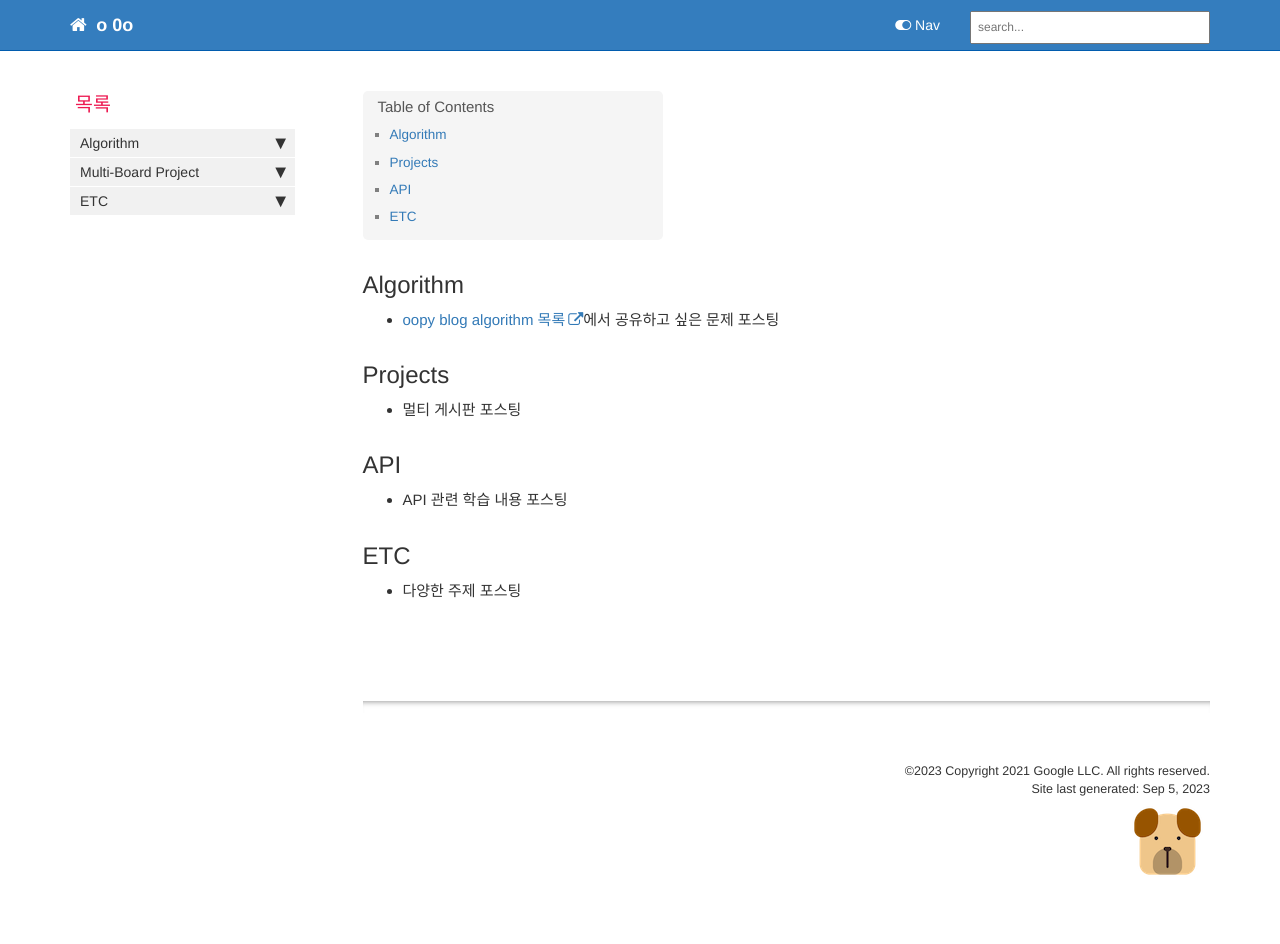
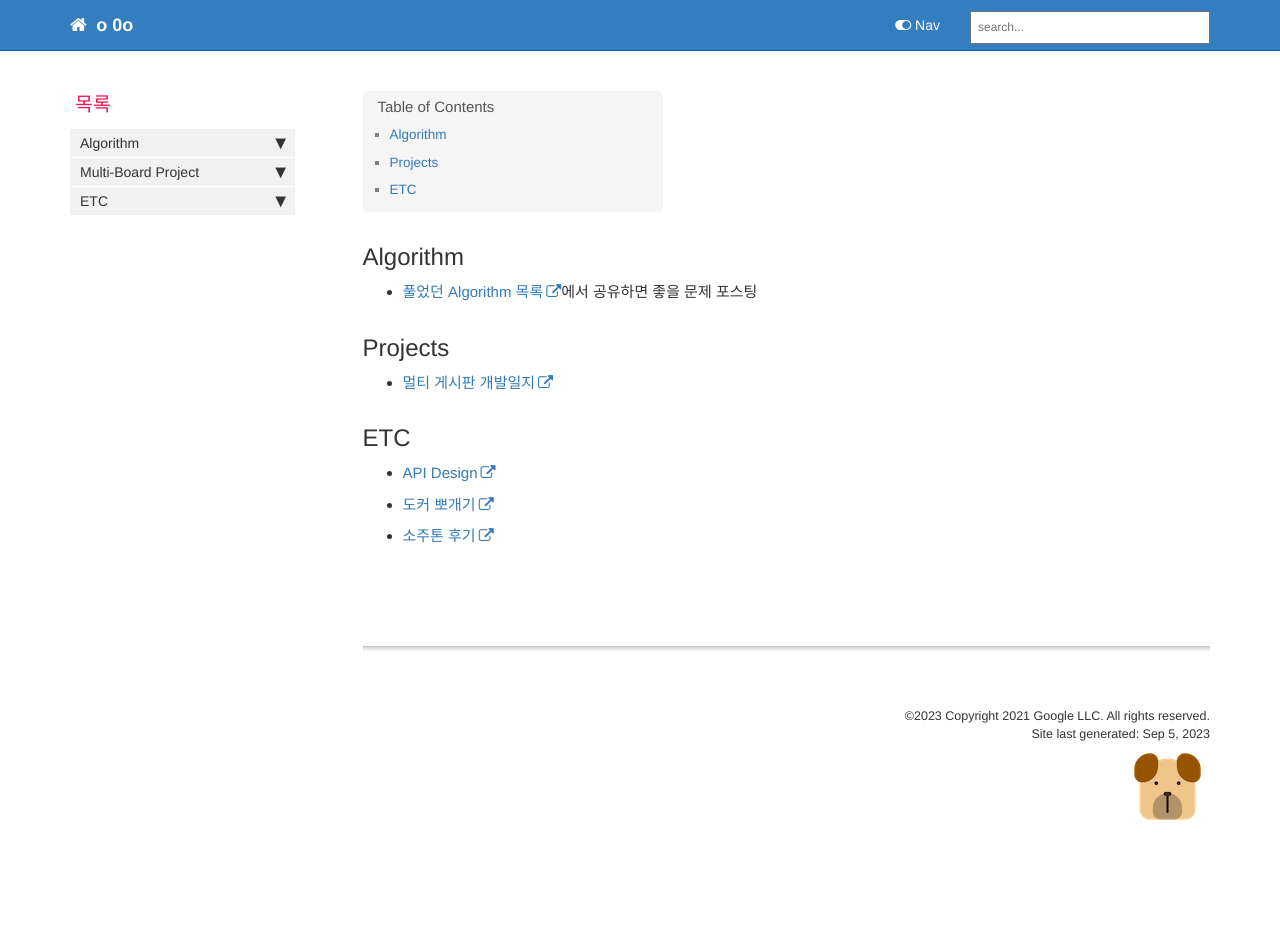
Before and after one commit to JeonJe/JeonJe.github.io, a Jekyll site: the page built from index.md, in a window 1280 px wide. Built offline with Jekyll 4.4.1, drawn with Linux system fonts in a browser that asks for light colours; comment, search, counter and statistics services are not loaded; after the commit the page ends 900 px from its top, so only the background shows below that.

Commit message:
sojuton + change index

```diff
--- a/_data/sidebars/mydoc_sidebar.yml
+++ b/_data/sidebars/mydoc_sidebar.yml
@@ -110,11 +110,12 @@ entries:
         output: web
       - title: Failed to load command jekyll
         url: /issue_jekyll.html
-        output: issue_jekyll.html
         output: web
       - title: 도커 뽀개기
         url: /wanted_backend_docker.html
-        output: webkend_docker.html
+        output: web
+      - title: 소주톤 얼레벌레 바캉스 후기
+        url: /sojuton.html
         output: web
 
 # Copyright 2021 Google LLC
--- a/index.md
+++ b/index.md
@@ -9,16 +9,15 @@ summary:
 
 
 ## Algorithm
-- [oopy blog algorithm 목록](https://noto.li/B59kRT)에서 공유하고 싶은 문제 포스팅
+- [풀었던 Algorithm 목록](https://noto.li/B59kRT)에서 공유하면 좋을 문제 포스팅
 
 ## Projects
-- 멀티 게시판 포스팅
-
-## API
-- API 관련 학습 내용 포스팅
+- [멀티 게시판 개발일지](https://jeonje.github.io/multi_board_erd.html)
 
 ## ETC
-- 다양한 주제 포스팅
+  - [API Design](https://jeonje.github.io/API_design.html)
+  - [도커 뽀개기](https://jeonje.github.io/wanted_backend_docker.html)
+  - [소주톤 후기](https://jeonje.github.io/sojuton.html)
 
 
 {% include links.html %}
```
Also changed, not shown: pages/etc/sojuton.md (+63 -4 lines).
